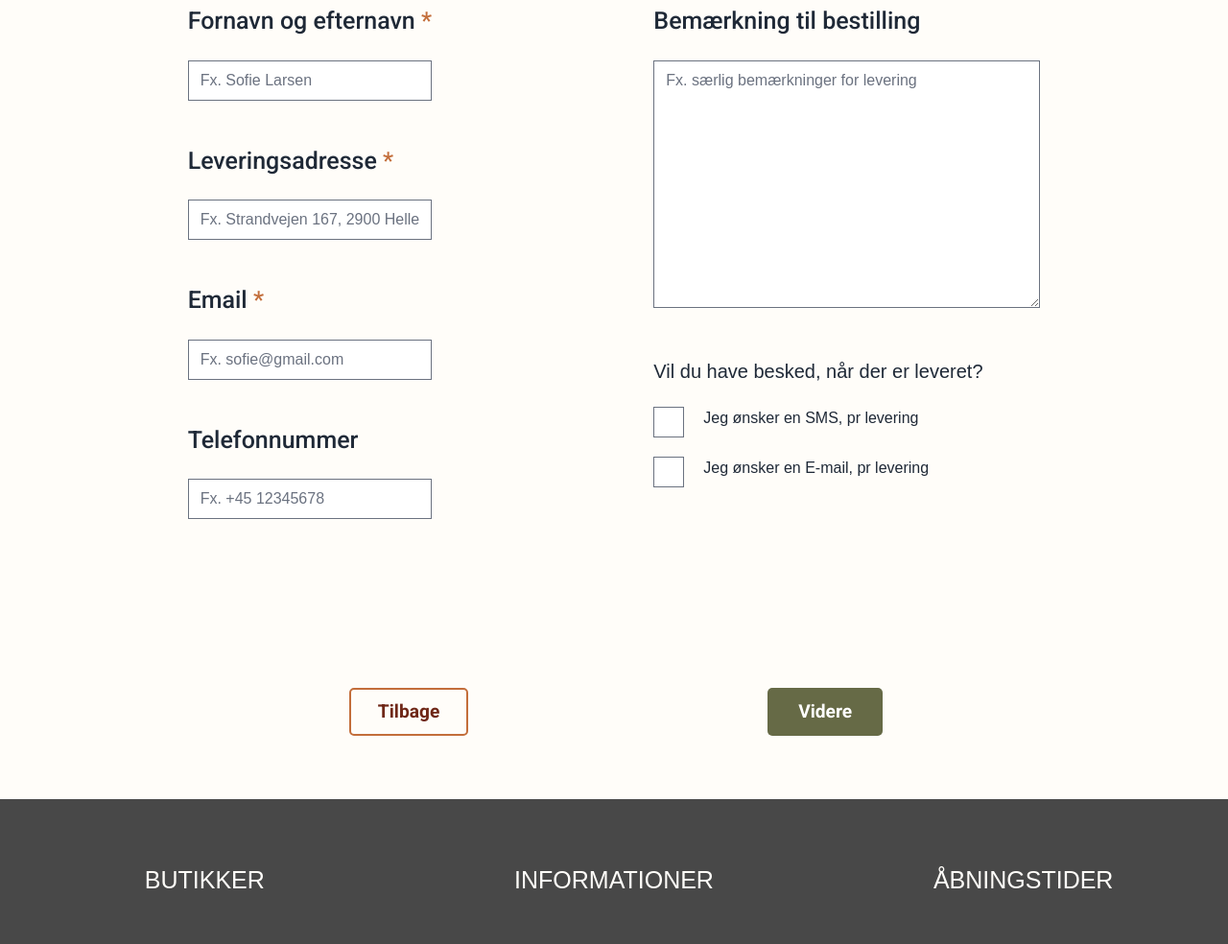
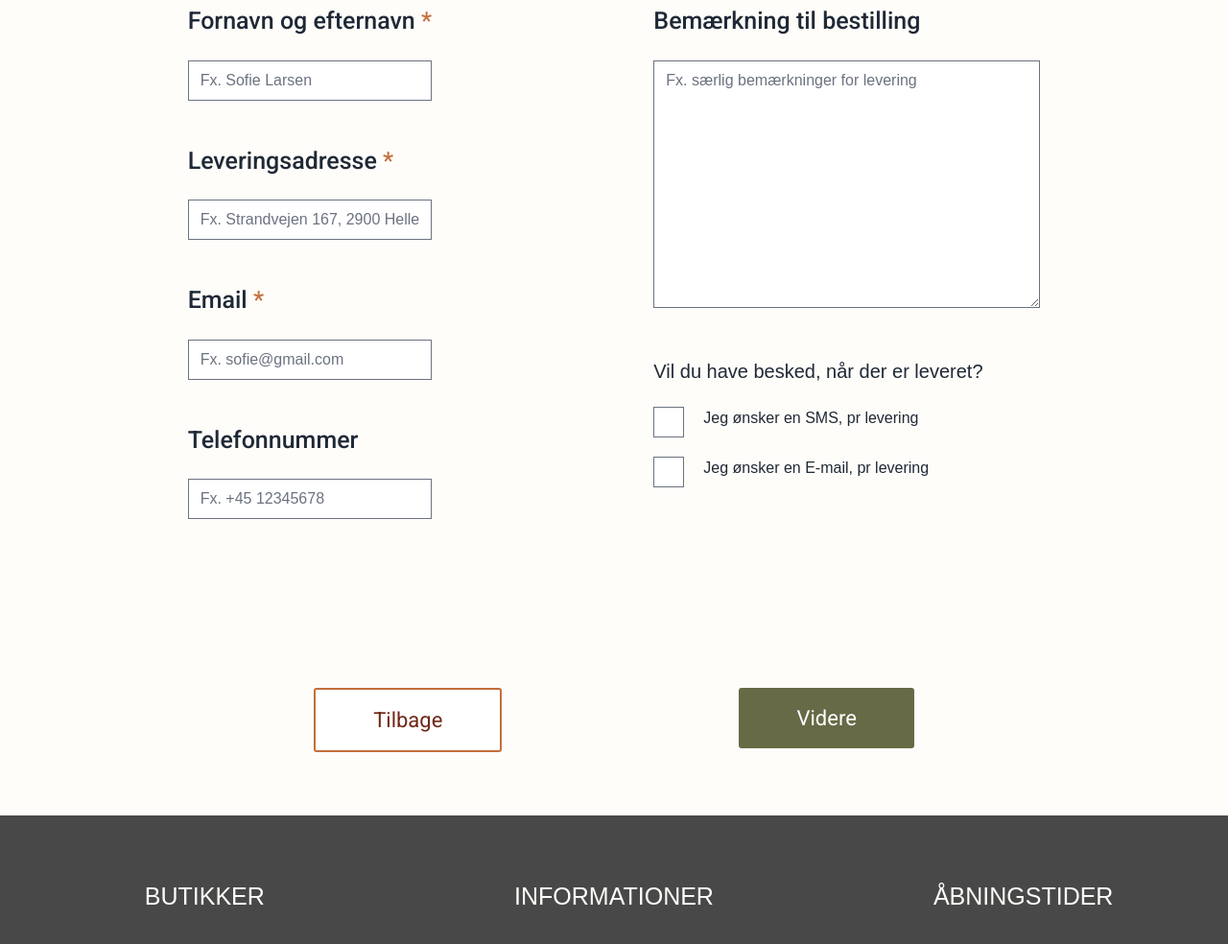
Before and after one commit to juliehjakobsen/eksamen2022, a website built with Vite: page src/information.html in a window 1280 px wide. Shown: the part 558-1542 px from the top of the page at 96% size. Built offline with nearby package versions, Linux system fonts and the light colour scheme; a web font is replaced by a local one.

Commit message:
information

```diff
--- a/src/information.html
+++ b/src/information.html
@@ -70,59 +70,8 @@
       .line1 {
         border: solid 2px var(--color-kurv-bar-active);
       }
-      .secondary button {
-        background-color: var(--color-secondary-button-background);
-        color: var(--color-secondary-button-text);
-        border: var(--color-secondary-button-border) 2px solid;
-
-        font-family: var(--button-text);
-        font-weight: var(--font-weight-semibold);
-        font-size: var(--button-mobile);
-        padding: 15px 40px;
-        max-width: 50%;
-        height: 50px;
-
-        box-shadow: var(--shadow);
-        display: flex;
-        flex-direction: row;
-        justify-content: center;
-        align-items: center;
-        border-radius: var(--radius-mobile);
-
-        gap: 10px;
-      }
-      .secondary button:hover {
-        background-color: var(--color-secondary-button-hover-background);
-      }
-      .primary button {
-        background-color: var(--color-primary-button-background);
-        color: var(--color-primary-button-text);
-        font-family: var(--button-text);
-        font-weight: var(--font-weight-semibold);
-        font-size: var(--button-mobile);
-        padding: 15px 40px;
-        border: none;
-        box-shadow: var(--shadow);
-        display: flex;
-        flex-direction: row;
-        justify-content: center;
-        align-items: center;
-        border-radius: var(--radius-mobile);
-        max-width: 50%;
-        height: 50px;
-        gap: 10px;
-      }
-      .primary button:hover {
-        background-color: var(--color-primary-button-hover-background);
-      }
 
       @media (min-width: 900px) {
-        .secondary button,
-        .primary button {
-          font-size: var(--button-desktop);
-          padding: 15px 60px;
-          border-radius: var(--radius-desktop);
-        }
         .overskrift {
           font-size: var(--h4-desktop);
         }
@@ -395,18 +344,18 @@
         </article>
       </section>
       <section class="pt-xxl-spacing-mobile lg:pt-l-spacing-desktop">
-        <article class="">
+        <article>
           <form
             class="lg:flex lg:justify-around lg:pb-xl-spacing-desktop"
             action="udfyld"
           >
-            <div class="">
+            <div>
               <div class="pb-m-spacing-mobile lg:pb-l-spacing-desktop">
-                <h4
+                <h2
                   class="pb-xs-spacing-mobile font-other-headings text-h4-mobile font-medium lg:pb-s-spacing-desktop lg:text-h4-desktop"
                 >
                   Fornavn og efternavn <span class="text-rust-500">*</span>
-                </h4>
+                </h2>
                 <label for="betaling">
                   <input
                     class="w-full font-font-body text-body-mobile lg:text-body-desktop"
@@ -417,11 +366,11 @@
                 </label>
               </div>
               <div class="pb-m-spacing-mobile lg:pb-l-spacing-desktop">
-                <h4
+                <h2
                   class="pb-xs-spacing-mobile font-other-headings text-h4-mobile font-medium lg:pb-s-spacing-desktop lg:text-h4-desktop"
                 >
                   Leveringsadresse <span class="text-rust-500">*</span>
-                </h4>
+                </h2>
                 <label for="betaling">
                   <input
                     class="w-full font-font-body text-body-mobile lg:text-body-desktop"
@@ -432,11 +381,11 @@
                 </label>
               </div>
               <div class="pb-m-spacing-mobile lg:pb-l-spacing-desktop">
-                <h4
+                <h2
                   class="pb-xs-spacing-mobile font-other-headings text-h4-mobile font-medium lg:pb-s-spacing-desktop lg:text-h4-desktop"
                 >
                   Email <span class="text-rust-500">*</span>
-                </h4>
+                </h2>
                 <label for="betaling">
                   <input
                     class="w-full font-font-body text-body-mobile lg:text-body-desktop"
@@ -447,11 +396,11 @@
                 </label>
               </div>
               <div class="pb-m-spacing-mobile lg:pb-l-spacing-desktop">
-                <h4
+                <h2
                   class="pb-xs-spacing-mobile font-other-headings text-h4-mobile font-medium lg:pb-s-spacing-desktop lg:text-h4-desktop"
                 >
                   Telefonnummer
-                </h4>
+                </h2>
                 <label for="betaling">
                   <input
                     class="w-full font-font-body text-body-mobile lg:text-body-desktop"
@@ -464,11 +413,11 @@
             </div>
             <div>
               <div class="pb-m-spacing-mobile lg:pb-l-spacing-desktop">
-                <h4
+                <h2
                   class="pb-xs-spacing-mobile font-other-headings text-h4-mobile font-medium lg:pb-s-spacing-desktop lg:text-h4-desktop"
                 >
                   Bemærkning til bestilling
-                </h4>
+                </h2>
                 <label for="betaling">
                   <textarea
                     class="w-full font-font-body text-body-mobile lg:text-body-desktop"
@@ -481,11 +430,11 @@
                 </label>
               </div>
               <div>
-                <h5
+                <h2
                   class="pb-xs-spacing-mobile font-font-body text-h5-mobile lg:pb-s-spacing-desktop lg:text-h5-desktop"
                 >
                   Vil du have besked, når der er leveret?
-                </h5>
+                </h2>
                 <div class="grid gap-5">
                   <div class="flex gap-5">
                     <input class="h-8 w-8" type="checkbox" />
@@ -513,14 +462,20 @@
             class="flex justify-between pt-xl-spacing-mobile lg:justify-evenly lg:pt-xl-spacing-desktop"
           >
             <div class="secondary">
-              <button class="mx-auto">
-                <a href="kurv.html">Tilbage</a>
-              </button>
+              <a
+                class="flex flex-row-reverse rounded-radius-mobile border-2 border-rust-500 bg-color-secondary-button-background px-sbutton-padding-x-mobile py-sbutton-padding-y-mobile font-button-text text-button-mobile text-rust-800 hover:bg-rust-200 lg:px-sbutton-padding-x-desktop lg:py-sbutton-padding-y-desktop lg:text-button-desktop"
+                href="kurv.html"
+              >
+                Tilbage
+              </a>
             </div>
             <div class="primary">
-              <button class="mx-auto">
-                <a href="betal.html">Videre</a>
-              </button>
+              <a
+                tabindex="0"
+                class="flex flex-row items-center justify-center gap-[10px] rounded-radius-mobile border-0 bg-color-primary-button-background py-[15px] px-[40px] font-button-text text-button-mobile text-color-white drop-shadow-buttonshadow hover:bg-color-primary-button-hover-background lg:py-[15px] lg:px-[60px] lg:text-button-desktop"
+                href="betal.html"
+                >Videre</a
+              >
             </div>
           </div>
         </article>
```
